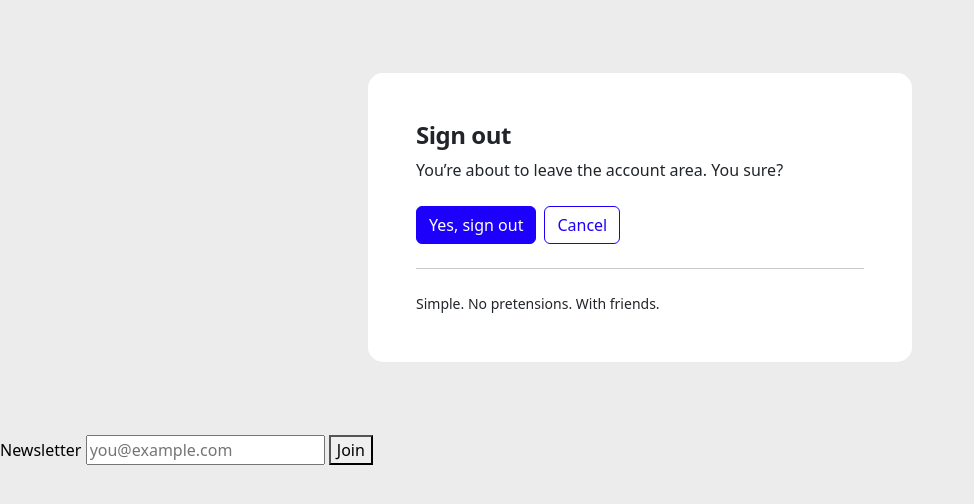
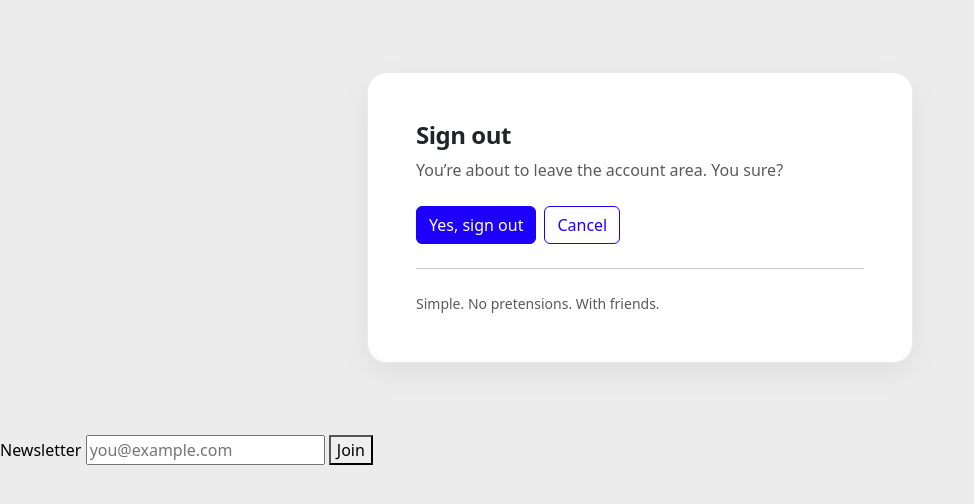
Before and after one commit to madlp24/le-frat, a Django app: page /accounts/logout/ in a window 1280 px wide. Shown: the part 56-560 px from the top of the page, without its empty margins (0-974 px from the left). Run offline with Django 5.2, Linux system fonts and the light colour scheme; a user stored in the database is signed in; some libraries are stand-ins or nearby versions.

Commit message:
Added some styles

```diff
--- a/static/css/base.css
+++ b/static/css/base.css
@@ -167,3 +167,17 @@ form[method="GET"] {
 .lf-toast-icon{
   color: var(--lf-blue);
 }
+
+/* ================================
+   Cards / muted text (Le Frat)
+================================ */
+
+.lf-card{
+  border-radius: 1.25rem;
+  border: 1px solid rgba(0,0,0,0.08);
+  box-shadow: 0 10px 30px rgba(0,0,0,0.06);
+}
+
+.lf-muted{
+  color: rgba(0,0,0,0.65);
+}
```
